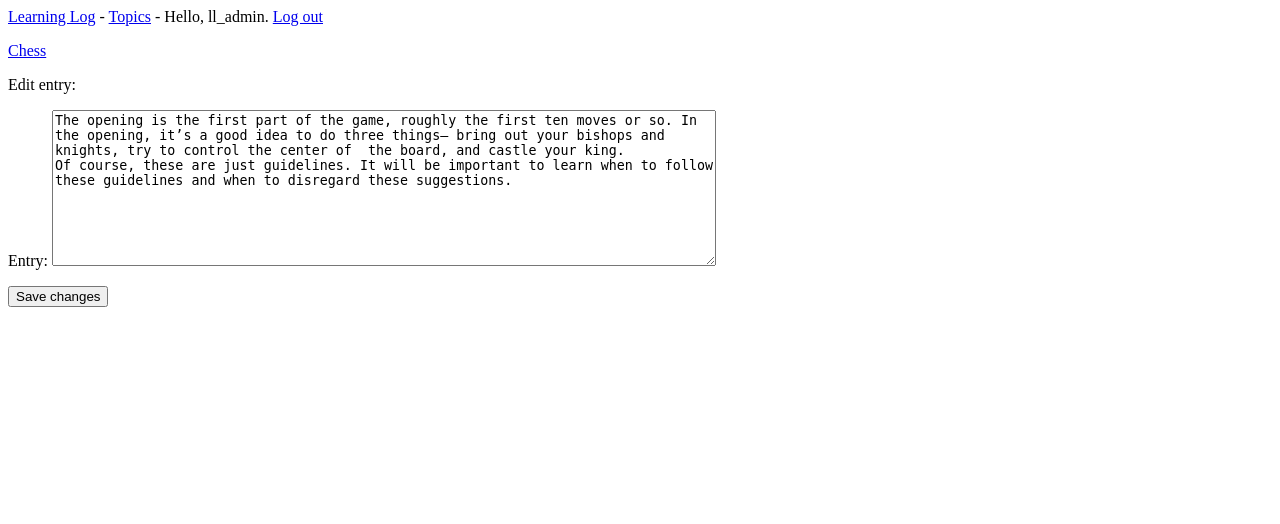
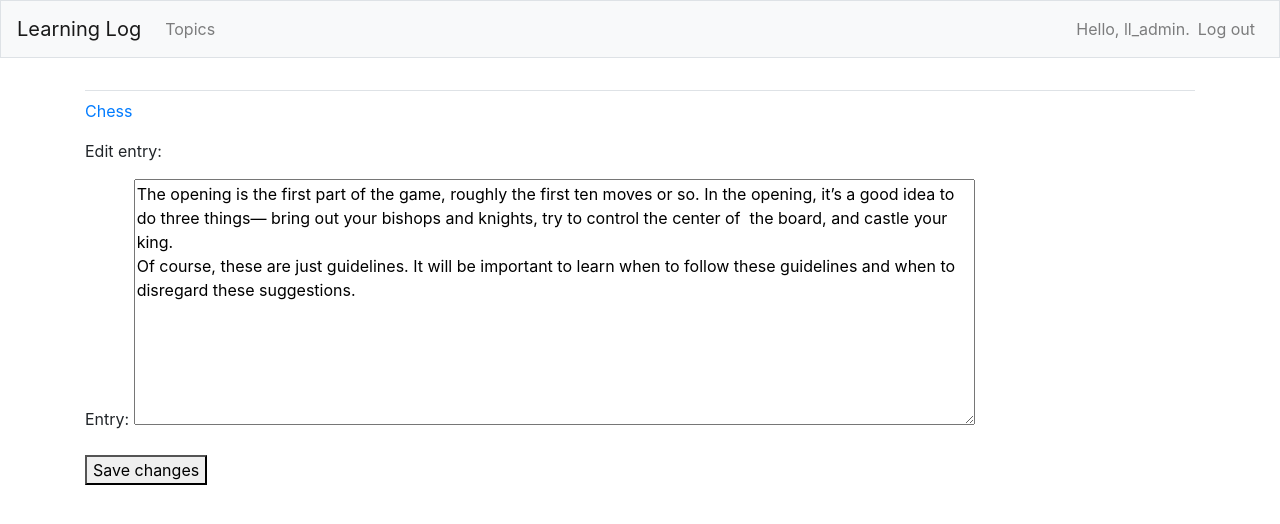
Before and after one commit to AlkhairMo/Project-3-Wep-application, a Django app: page /edit_entry/1/ in a window 1280 px wide. Shown: the top 524 px of the page. Run offline with Django 5.2, Linux system fonts and the light colour scheme; a user stored in the database is signed in; data comes from the database, SQL or seed files in the repository; both versions use the stored data as it was after the commit; some libraries are stand-ins or nearby versions.

Commit message:
styling the navbar

```diff
--- a/learning_log/learning_log/settings.py
+++ b/learning_log/learning_log/settings.py
@@ -34,6 +34,10 @@ INSTALLED_APPS = [
     # My apps
     'learning_logs',
     'users',
+
+    # Third party apps.
+    'bootstrap4',
+
     # Default django apps.
     'django.contrib.admin',
     'django.contrib.auth',
--- a/learning_log/learning_logs/templates/learning_logs/base.html
+++ b/learning_log/learning_logs/templates/learning_logs/base.html
@@ -1,13 +1,64 @@
-<p>
-    <a href="{% url 'learning_logs:index' %}">Learning Log</a> -
-    <a href="{% url 'learning_logs:topics' %}">Topics</a> -
-    {% if user.is_authenticated %}
-      Hello, {{ user.username }}.
-      <a href="{% url 'users:logout' %}">Log out</a>
-    {% else %}
-      <a href="{% url 'users:register' %}">Register</a> -
-      <a href="{% url 'users:login' %}">Log in</a>
-    {% endif %}
-</p>
+{% load bootstrap4 %}
 
-{% block content %}{% endblock content %}
+<!doctype html>
+<html lang="en">
+<head>
+    <meta charset="utf-8">
+    <meta name="viewport" content="width=device-width, initial-scale=1,
+     shrink-to-fit=on">
+    <title>Learning Log</title>
+
+    {% bootstrap_css %}
+    {% bootstrap_javascript jquery='full' %}
+</head>
+<body>
+
+  <nav class="navbar navbar-expand-md navbar-light bg-light mb-4 border">
+      <a class="navbar-brand" href="{% url 'learning_logs:index' %}">
+          Learning Log
+      </a>
+      <button class="navbar-toggler" type="button" data-toggle="collapse"
+              data-target="#navbarCollapse" aria-controls="navbarCollapse"
+              aria-expanded="false" aria-label="Toggle navigation">
+          <span class="navbar-toggler-icon"></span></button>
+      <div class="collapse navbar-collapse" id="navbarCollapse">
+          <ul class="navbar-nav mr-auto">
+              <li class="nav-item">
+                  <a class="nav-link" href="{% url 'learning_logs:topics' %}">
+                      Topics
+                  </a>
+              </li>
+          </ul>
+          <ul class="navbar-nav ml-auto">
+              {% if user.is_authenticated %}
+                <li class="nav-item">
+                    <span class="navbar-text">Hello, {{ user.username }}.</span>
+                </li>
+                <li class="nav-item">
+                    <a class="nav-link" href="{% url 'users:logout' %}">Log out</a>
+                </li>
+              {% else %}
+                <li class="nav-item">
+                    <a class="nav-link" href="{% url 'users:register' %}">Register</a>
+                </li>
+                <li class="nav-item">
+                    <a class="nav-link" href="{% url 'users:login' %}">Log in</a>
+                </li>
+              {% endif %}
+          </ul>
+      </div>
+
+  </nav>
+
+  <main role="main" class="container">
+      <div class="pb-2 mb-2 border-bottom">
+          {% block page_header %}{% endblock page_header %}
+      </div>
+      <div>
+          {% block content %}{% endblock content %}
+      </div>
+  </main>
+
+</body>
+
+</html>
```
Also changed, not shown: learning_log/db.sqlite3, 3 other files.
